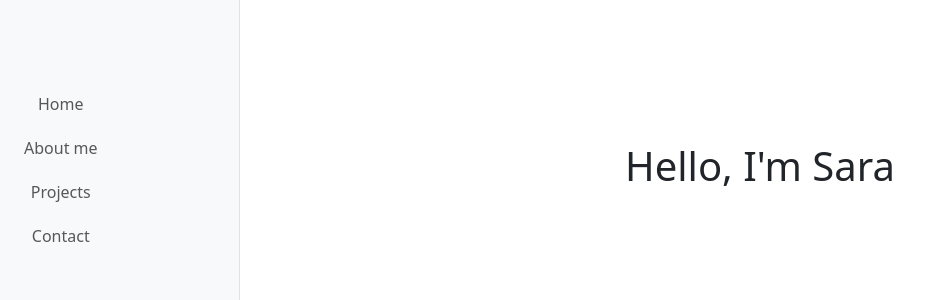
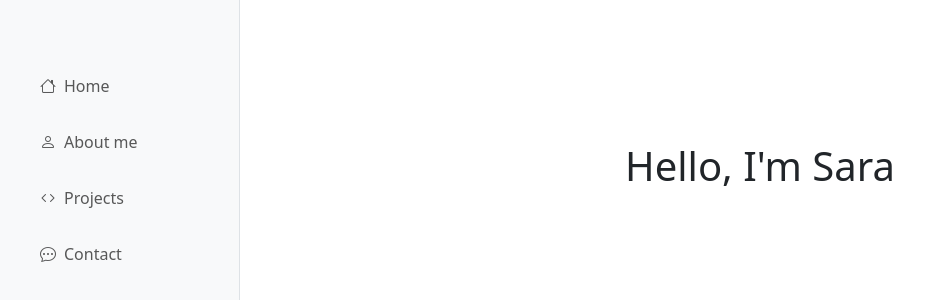
Before and after one commit to saragarrofe/saragarrofe, a React (Vite) app in the folder portfolio/: page / in a window 1280 px wide. Shown: the part 230-530 px from the top of the page, without its empty margins (0-931 px from the left). Built offline with nearby package versions, Linux system fonts and the light colour scheme.

Commit message:
feat(navbar): install bootstrap icons and change navbar styles

```diff
--- a/portfolio/package.json
+++ b/portfolio/package.json
@@ -11,6 +11,7 @@
   },
   "dependencies": {
     "bootstrap": "^5.3.8",
+    "bootstrap-icons": "^1.13.1",
     "react": "^19.1.1",
     "react-bootstrap": "^2.10.10",
     "react-dom": "^19.1.1",
--- a/portfolio/src/components/Navbar/Navbar.css
+++ b/portfolio/src/components/Navbar/Navbar.css
@@ -0,0 +1,5 @@
+
+
+.sidebar {
+    width: 240px;
+}
--- a/portfolio/src/components/Navbar/Navbar.tsx
+++ b/portfolio/src/components/Navbar/Navbar.tsx
@@ -1,5 +1,6 @@
 import { Nav, Navbar } from 'react-bootstrap';
 import { Link } from 'react-router-dom';
+import './Navbar.css'
 
 type NavbarComponentProps = {
     onContactClick: () => void;
@@ -8,16 +9,18 @@ type NavbarComponentProps = {
 export default function NavbarComponent({ onContactClick }:  NavbarComponentProps) {
     return (
     <Navbar
-      data-bs-theme="light"
-      className="bg-body-tertiary position-fixed top-0 start-0 vh-100 p-3 border-end"
-      style={{ width: 240 }}
+    data-bs-theme="light"
+    className="bg-body-tertiary position-fixed top-0 start-0 vh-100 p-3 border-end d-flex flex-column justify-content-center align-items-start sidebar"
     >
-      <Nav className="flex-column gap-1">
-        <Nav.Link as={Link} to="/" className="px-2 py-2">Home</Nav.Link>
-        <Nav.Link as={Link} to="/about" className="px-2 py-2">About me</Nav.Link>
-        <Nav.Link as={Link} to="/projects" className="px-2 py-2">Projects</Nav.Link>
-        <Nav.Link onClick={onContactClick} className="px-2 py-2">Contact</Nav.Link>
-      </Nav>
+        <Nav className="flex-column gap-3 text-start px-3">
+            <Nav.Link as={Link} to="/" className="px-2 py-2 w-100"><i className="bi bi-house me-2"></i>Home</Nav.Link>
+            <Nav.Link as={Link} to="/about" className="px-2 py-2 w-100"><i className="bi bi-person me-2"></i>About me</Nav.Link>
+            <Nav.Link as={Link} to="/projects" className="px-2 py-2 w-100"><i className="bi bi-code me-2"></i>Projects</Nav.Link>
+            <Nav.Link onClick={onContactClick} className="px-2 py-2 w-100"><i className="bi bi-chat-dots me-2"></i>Contact</Nav.Link>
+        </Nav>
     </Navbar>
+
+
+
   );
 }
--- a/portfolio/src/main.tsx
+++ b/portfolio/src/main.tsx
@@ -3,6 +3,8 @@ import { createRoot } from 'react-dom/client'
 import './index.css'
 import App from './App.tsx'
 import 'bootstrap/dist/css/bootstrap.min.css';
+import 'bootstrap-icons/font/bootstrap-icons.css';
+
 
 createRoot(document.getElementById('root')!).render(
   <StrictMode>
```
Also changed, not shown: portfolio/src/App.tsx (+5 -5 lines), 1 other file (tests, documents, lock files or other folders).
